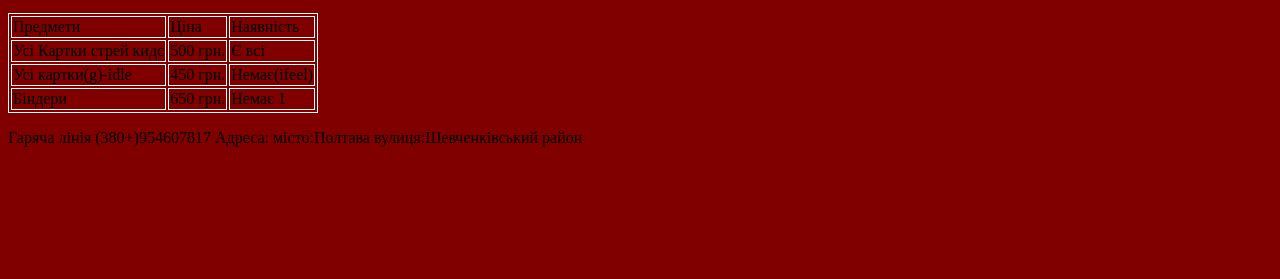
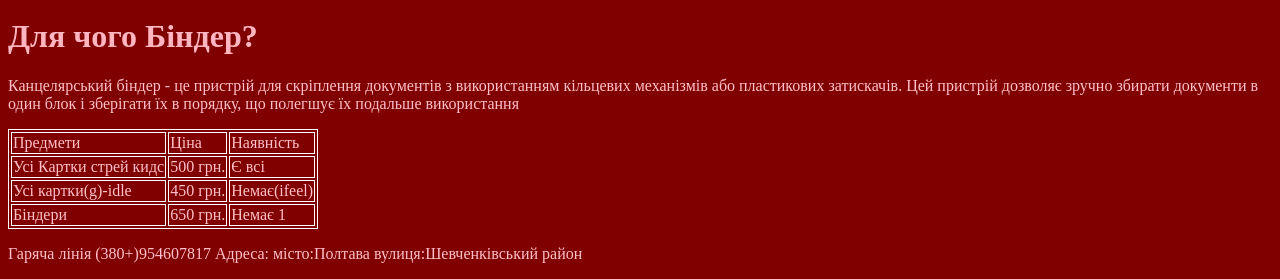
Before and after one commit to 1Creak/Sofa, a plain HTML site: page index.html in a window 1280 px wide. Shown: the part 3223-3502 px from the top of the page. Before the commit the page ends 3386 px from the top, so only its background shows below. Drawn offline with Linux system fonts and the light colour scheme.

Commit message:
Update index.html

```diff
--- a/index.html
+++ b/index.html
@@ -1,6 +1,6 @@
 <html>
   <title>K-pop shop </title>
-  <body style="background-color:maroon">
+  <body style="background-color:maroon; color: pink">
     <header><h1><img src="https://static6.tgstat.ru/channels/_0/04/041b2383d85a011c425d99c4fb9739cf.jpg" height="68px"> K-pop</h1> </header>
     <main>
       <h1 style="text-align: center; color:lightpink">Картки (g)-idle</h1>
@@ -18,6 +18,8 @@
      <p><img src="https://basket-09.wb.ru/vol1268/part126889/126889960/images/big/1.webp"height="300"></p>
      <h1 style="text-align: center; color:Lightpink">Біндери</h1>
       <p><img src="https://encrypted-tbn0.gstatic.com/images?q=tbn:ANd9GcRdBKCwftQLq3kz6sHBwk-ZBIXtDO50s6k7zw&usqp=CAU"height="400"></p>
+      <h1 style="color:Lightpink">Для чого Біндер?</h1><p>
+Канцелярський біндер - це пристрій для скріплення документів з використанням кільцевих механізмів або пластикових затискачів. Цей пристрій дозволяє зручно збирати документи в один блок і зберігати їх в порядку, що полегшує їх подальше використання</p>
 <table style="border:1px solid white;">
         <tr>
             <td style="border:1px solid white;">Предмети </td>
```
